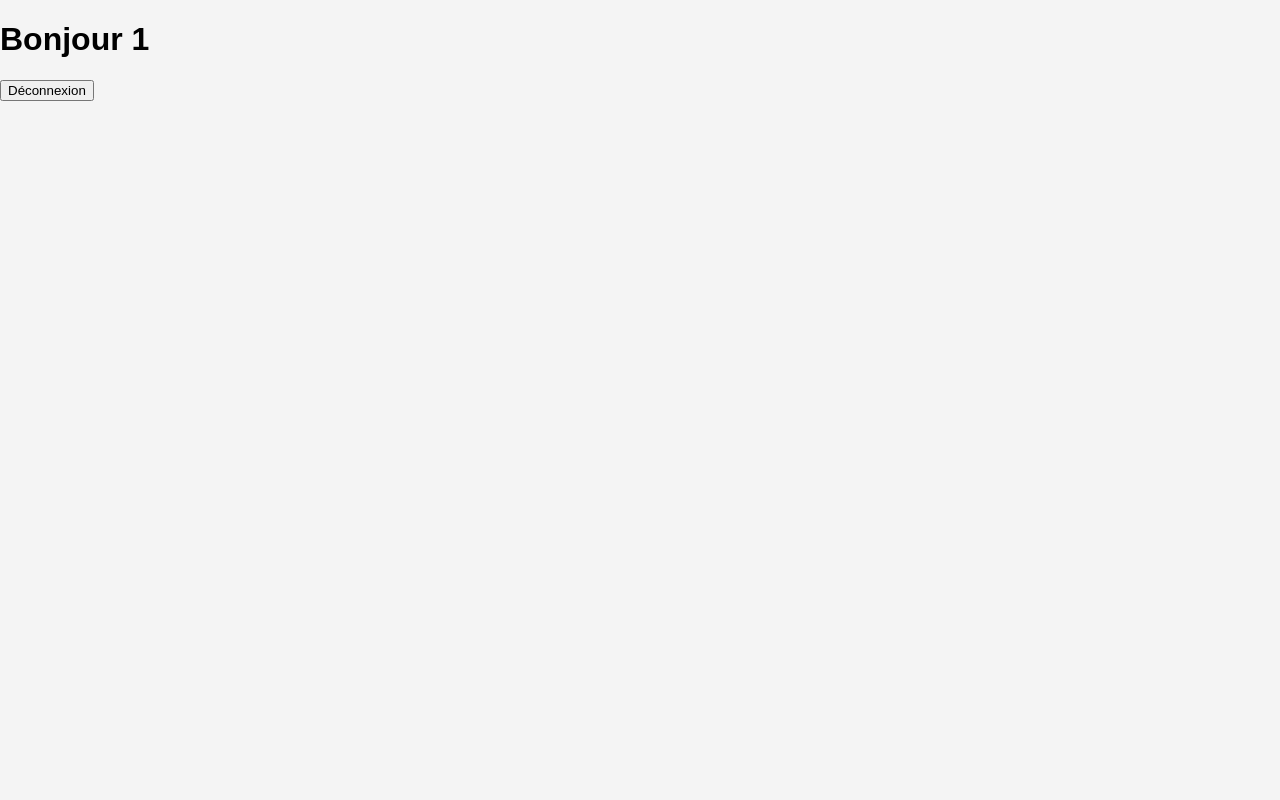
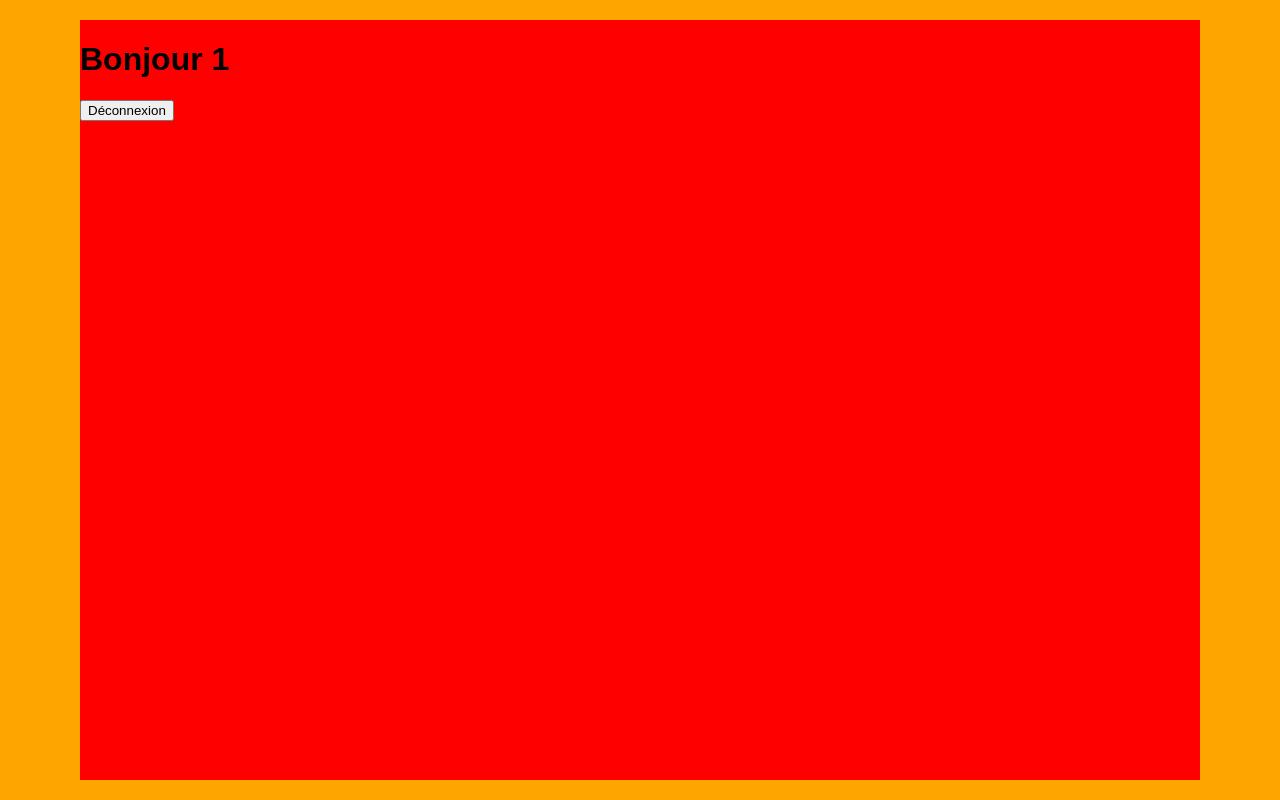
Before and after one commit to NFiker/crazee-burger, a React (Vite) app: page /order/1 in a window 1280 px wide. Built offline with nearby package versions, Linux system fonts and the light colour scheme.

Commit message:
🚧 F04: ORDER > Add layout > container

```diff
--- a/src/components/pages/order/OrderPage.jsx
+++ b/src/components/pages/order/OrderPage.jsx
@@ -1,4 +1,5 @@
 import { Link, useParams } from "react-router-dom";
+import styled from "styled-components";
 
 export default function OrderPage() {
   //State
@@ -8,11 +9,28 @@
 
   //Affichage
   return (
-    <div>
-      <h1>Bonjour {username}</h1>
-      <Link to="/">
-        <button>Déconnexion</button>
-      </Link>
-    </div>
+    <OrderPageStyled>
+      <div className="container">
+        <h1>Bonjour {username}</h1>
+        <Link to="/">
+          <button>Déconnexion</button>
+        </Link>
+      </div>
+    </OrderPageStyled>
   );
 }
+
+const OrderPageStyled = styled.div`
+  background: orange;
+  height: 100vh;
+  display: flex;
+  justify-content: center;
+  align-items: center;
+
+  .container {
+    background: red;
+    height: 95vh;
+    margin: 0 5rem;
+    width: 1400px;
+  }
+`;
```
